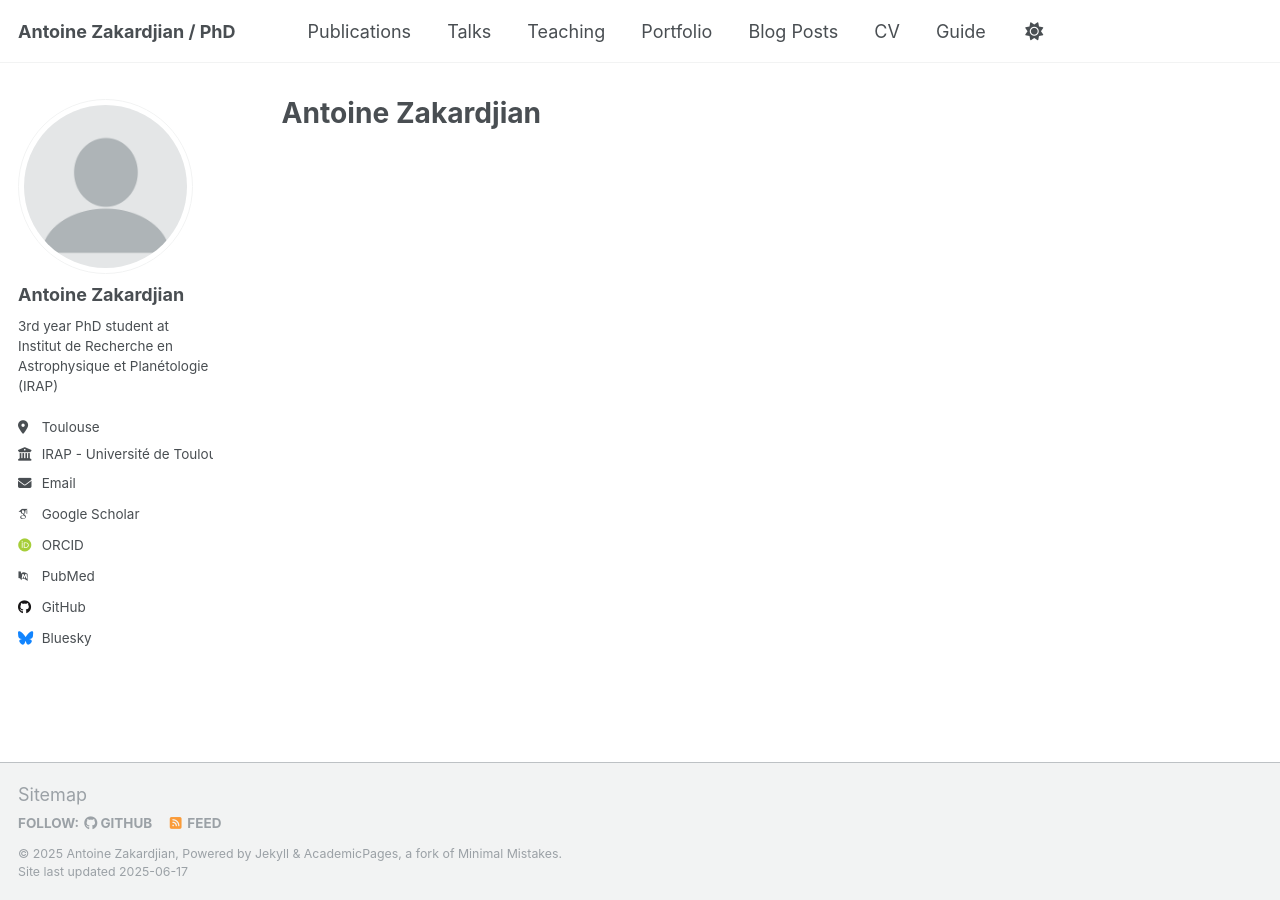
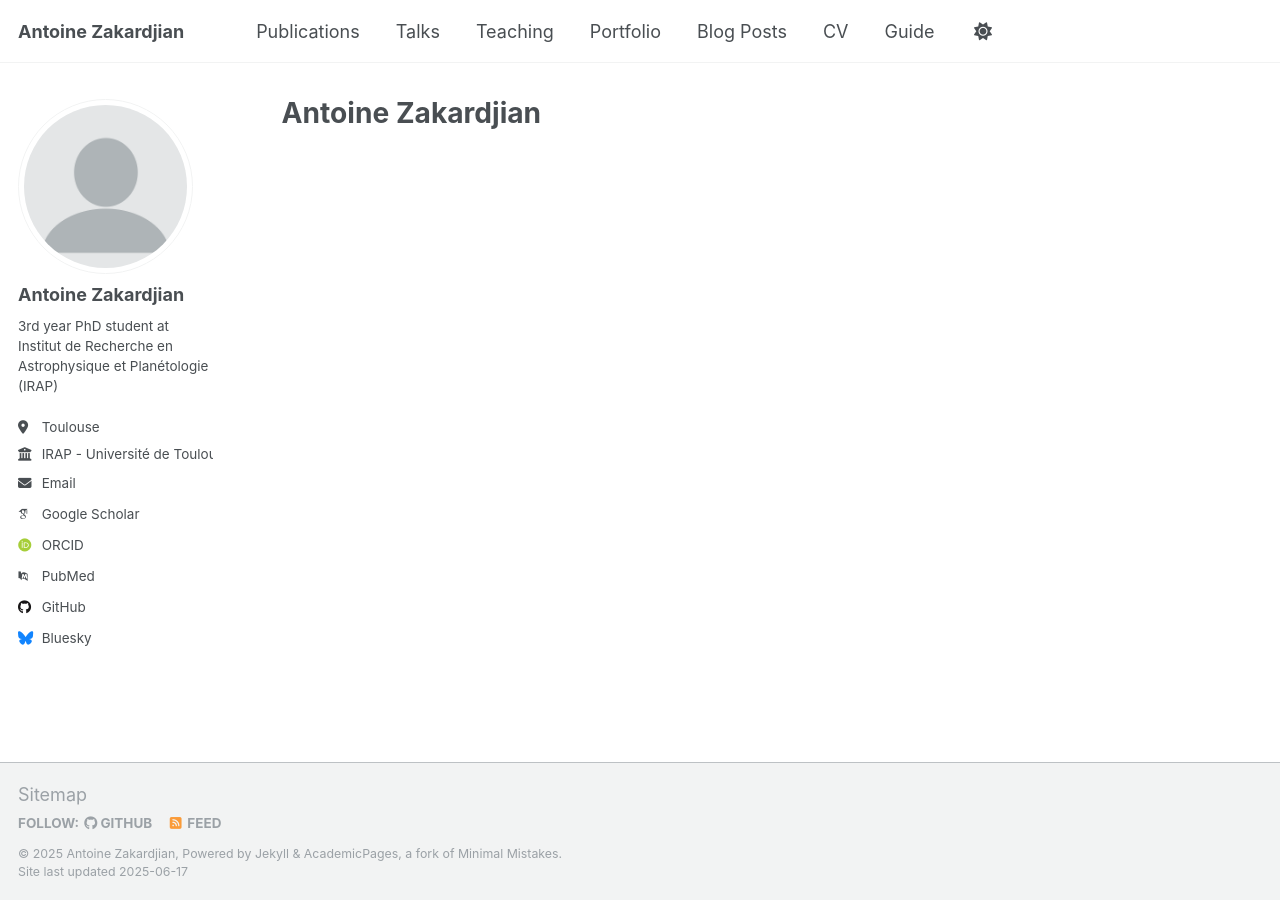
Before and after one commit to AntoineZak7/AntoineZakardjianWebpage, a Jekyll site: the page built from _pages/about.md, in a window 1280 px wide. Built offline with Jekyll 4.4.1, drawn with Linux system fonts in a browser that asks for light colours; some web fonts are replaced.

Commit message:
Update _config.yml

```diff
--- a/_config.yml
+++ b/_config.yml
@@ -9,7 +9,7 @@
 # Basic Site Settings
 locale                   : "en-US"
 site_theme               : "default"
-title                    : "Antoine Zakardjian / PhD"
+title                    : "Antoine Zakardjian"
 title_separator          : "-"
 name                     : &name "Antoine Zakardjian"
 description              : &description "3rd year PhD student at IRAP"
```
